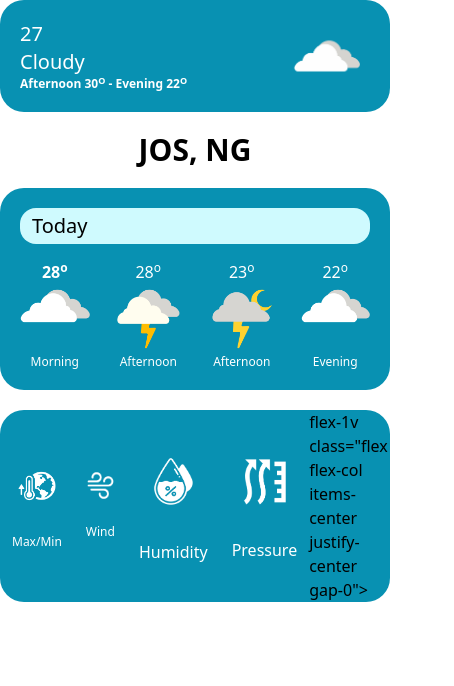
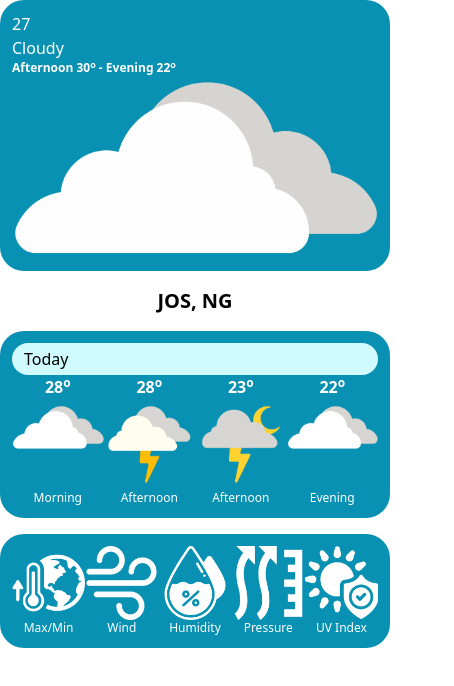
Before and after one commit to dgplang/weather-app, a website: page dist/index.html in a window 390 px wide. Shown: the whole page, 454 px wide, since content can reach past the window. Drawn offline with Linux system fonts and the light colour scheme; a web font is replaced by a local one.

Commit message:
effects responsiveness on smaller screens

```diff
--- a/dist/index.html
+++ b/dist/index.html
@@ -6,74 +6,83 @@
     <title>Weather App</title>
     <link rel="preconnect" href="https://fonts.googleapis.com">
     <link rel="preconnect" href="https://fonts.gstatic.com" crossorigin>
-    <link href="https://fonts.googleapis.com/cSS 2?family=Roboto+Flex:opsz,wght@8..144,100..1000&display=swap" rel="stylesheet">
+    <link href="https://fonts.googleapis.com/css2?family=Roboto+Flex:opsz,wght@8..144,100..1000&display=swap" rel="stylesheet">
     <link rel="stylesheet" href="/font-awesome-4.7.0/css/font-awesome.min.css">
     <link rel="stylesheet" href="/style.css">
 </head>
-<body class="m-0 p-0 box-border">
-    <div class="m-0 xs:m-0 sm:m-0 md:m-5">
-        <div class="p-0 xs:p-0 sm:p-0 md:p-2 flex flex-col items-start gap-5 vw-100">
-            <div class="flex items-center p-5 rounded-3xl bg-cyan-600 w-full">
-                <div class="flex flex-col w-3/4 sm:w-3/4 md:w-1/2">
-                    <div class="text-white text-xl xs:text-2xl sm:text-3xl md:text-5xl font-medium">27</div>
-                    <div class="text-white text-xl font-medium">Cloudy</div>
-                    <div class="text-white text-xs xs:text-xs sm:text-sm md:text-xl font-semibold">Afternoon 30<sup>O</sup> - Evening 22<sup>O</sup></div>
+<body class="m-0 p-0 box-border font-['Roboto_Flex']">
+    <div class="m-2 xs:m-3 sm:m-4 md:m-5">
+        <div class="flex flex-col items-start gap-4 w-full">
+            <!-- Main Weather Card -->
+            <div class="flex flex-col xs:flex-row items-center p-3 xs:p-4 sm:p-5 rounded-3xl bg-cyan-600 w-full">
+                <div class="flex flex-col w-full xs:w-3/4 sm:w-2/3 md:w-1/2">
+                    <div class="text-white text-lg xs:text-xl sm:text-2xl md:text-4xl font-medium">27</div>
+                    <div class="text-white text-base xs:text-lg sm:text-xl font-medium">Cloudy</div>
+                    <div class="text-white text-xs xs:text-sm sm:text-base md:text-lg font-semibold">
+                        Afternoon 30<sup>o</sup> - Evening 22<sup>o</sup>
+                    </div>
                 </div>
-                <div class="flex justify-center w-1/4 sm:1/4 md:w-1/2">
-                    <img src="/media/sky0.png" alt="The Sky" class="scale-75 sm:scale-75 md:scale-50">
+                <div class="flex justify-center w-full xs:w-1/4 sm:w-1/3 md:w-1/2">
+                    <img src="/media/sky0.png" alt="The Sky" class="w-20 xs:w-24 sm:w-28 md:w-32 h-auto">
                 </div>
             </div>
 
-            <div class="text-3xl md:text-5xl mx-auto text-black font-semibold">
+            <!-- Location -->
+            <div class="text-xl xs:text-2xl sm:text-3xl md:text-4xl mx-auto text-black font-semibold">
                 JOS, NG
             </div>
 
-            <div class="flex flex-col bg-cyan-600 rounded-3xl p-5 gap-4 w-full">
-                <div class="text-xl sm:text-xl md:text-2xl font-normal md:font-medium text-black px-3 md:px-10 py-1 md:py-2 rounded-2xl md:rounded-3xl bg-cyan-100 w-full">Today</div>
-                <div class="flex items-center justify-between w-full gap-6">
-                    <div class="flex flex-col items-center justify-center">
-                        <div class="xs:text-sm sm:text-xl md:text-3xl text-white font-semibold">28<sup>o</sup></div>
-                        <div class="flex-1"><img src="/media/sky1.png" alt="" class="mx-auto"></div>
-                        <div class="text-white text-xs md:text-xl font-medium">Morning</div>
+            <!-- Daily Forecast -->
+            <div class="flex flex-col bg-cyan-600 rounded-3xl p-3 xs:p-4 sm:p-5 gap-3 w-full">
+                <div class="text-base xs:text-lg sm:text-xl md:text-2xl font-normal md:font-medium text-black px-3 xs:px-4 sm:px-6 py-1 sm:py-2 rounded-2xl bg-cyan-100 w-full">Today</div>
+                <div class="flex flex-wrap items-center justify-between w-full gap-2 xs:gap-3 sm:gap-4">
+                    <div class="flex flex-col items-center justify-center flex-1 min-w-[80px]">
+                        <div class="text-sm xs:text-base sm:text-lg md:text-2xl text-white font-semibold">28<sup>o</sup></div>
+                        <div class="flex-1"><img src="/media/sky1.png" alt="" class="w-12 xs:w-14 sm:w-16 h-auto mx-auto"></div>
+                        <div class="text-white text-xs xs:text-sm sm:text-base md:text-lg font-medium">Morning</div>
                     </div>
-                    <div class="flex flex-col items-center justify-center">
-                        <div class="xs:text-sm sm:text-xl md:text-3xl text-white font-medium">28<sup>o</sup></div>
-                        <div class="flex-1"><img src="/media/sky2.png" alt="" class="mx-auto"></div>
-                        <div class="text-white text-xs md:text-xl font-medium">Afternoon</div>
+                    <div class="flex flex-col items-center justify-center flex-1 min-w-[80px]">
+                        <div class="text-sm xs:text-base sm:text-lg md:text-2xl text-white font-semibold">28<sup>o</sup></div>
+                        <div class="flex-1"><img src="/media/sky2.png" alt="" class="w-12 xs:w-14 sm:w-16 h-auto mx-auto"></div>
+                        <div class="text-white text-xs xs:text-sm sm:text-base md:text-lg font-medium">Afternoon</div>
                     </div>
-                    <div class="flex flex-col items-center justify-center">
-                        <div class="xs:text-sm sm:text-xl md:text-3xl text-white font-medium">23<sup>o</sup></div>
-                        <div class="flex-1"><img src="/media/sky3.png" alt="" class="mx-auto"></div>
-                        <div class="text-white text-xs md:text-xl font-medium">Afternoon</div>
+                    <div class="flex flex-col items-center justify-center flex-1 min-w-[80px]">
+                        <div class="text-sm xs:text-base sm:text-lg md:text-2xl text-white font-semibold">23<sup>o</sup></div>
+                        <div class="flex-1"><img src="/media/sky3.png" alt="" class="w-12 xs:w-14 sm:w-16 h-auto mx-auto"></div>
+                        <div class="text-white text-xs xs:text-sm sm:text-base md:text-lg font-medium">Afternoon</div>
                     </div>
-                    <div class="flex flex-col items-center justify-center">
-                        <div class="xs:text-sm sm:text-xl md:text-3xl text-white font-medium">22<sup>o</sup></div>
-                        <div class="flex-1"><img src="/media/sky4.png" alt="" class="mx-auto"></div>
-                        <div class="text-white text-xs md:text-xl font-medium">Evening</div>
+                    <div class="flex flex-col items-center justify-center flex-1 min-w-[80px]">
+                        <div class="text-sm xs:text-base sm:text-lg md:text-2xl text-white font-semibold">22<sup>o</sup></div>
+                        <div class="flex-1"><img src="/media/sky4.png" alt="" class="w-12 xs:w-14 sm:w-16 h-auto mx-auto"></div>
+                        <div class="text-white text-xs xs:text-sm sm:text-base md:text-lg font-medium">Evening</div>
                     </div>
                 </div>
             </div>
-            <div class="flex items-center justify-between bg-cyan-600 rounded-3xl w-full">
-                <div class="flex flex-col items-center justify-center gap-0">
-                    <div class="flex-1"><img src="/media/icon1.png" alt="" class="scale-50"></div>
-                    <div class="text-xs md:text-xl font-medium text-white p-3">Max/Min</div>
+
+            <!-- Weather Metrics -->
+            <div class="flex flex-wrap items-center justify-between bg-cyan-600 rounded-3xl w-full p-3 xs:p-4 sm:p-5 gap-2 xs:gap-3">
+                <div class="flex flex-col items-center justify-center flex-1 min-w-[60px] gap-0">
+                    <div class="flex-1"><img src="/media/icon1.png" alt="" class="w-10 xs:w-12 sm:w-14 h-auto"></div>
+                    <div class="text-xs xs:text-sm sm:text-base md:text-lg font-medium text-white p-2 xs:p-3">Max/Min</div>
                 </div>
-                <div class="flex flex-col items-center justify-center gap-0">
-                    <div class="flex-1"><img src="/media/icon2.png" alt="" class="scale-50"></div>
-                    <div class="text-xs md:text-xl font-medium text-white p-3">Wind</div>
+                <div class="flex flex-col items-center justify-center flex-1 min-w-[60px] gap-0">
+                    <div class="flex-1"><img src="/media/icon2.png" alt="" class="w-10 xs:w-12 sm:w-14 h-auto"></div>
+                    <div class="text-xs xs:text-sm sm:text-base md:text-lg font-medium text-white p-2 xs:p-3">Wind</div>
                 </div>
-                <div class="flex flex-col items-center justify-center gap-0">
-                    <div class="flex-1"><img src="/media/icon3.png" alt="" class="scale-50"></div>
-                    <div class="text-xd:text-xl font-medium text-white p-3">Humidity</div>
+                <div class="flex flex-col items-center justify-center flex-1 min-w-[60px] gap-0">
+                    <div class="flex-1"><img src="/media/icon3.png" alt="" class="w-10 xs:w-12 sm:w-14 h-auto"></div>
+                    <div class="text-xs xs:text-sm sm:text-base md:text-lg font-medium text-white p-2 xs:p-3">Humidity</div>
                 </div>
-                <div cs="flex flex-col items-center justify-center gap-0">
-                    <div class="flex-1"><img src="/media/icon4.png" alt="" class="scale-50"></div>
-                    <div class="flex-1t-xs md:text-xl font-medium text-white p-3">Pressure</div>
+                <div class="flex flex-col items-center justify-center flex-1 min-w-[60px] gap-0">
+                    <div class="flex-1"><img src="/media/icon4.png" alt="" class="w-10 xs:w-12 sm:w-14 h-auto"></div>
+                    <div class="text-xs xs:text-sm sm:text-base md:text-lg font-medium text-white p-2 xs:p-3">Pressure</div>
                 </div>
-                flex-1v class="flex flex-col items-center justify-center gap-0">
-                    <div class="flex-1"><img src="/media/icon5.png" alt="" class="scale-50"></div>
-                    <div class="flex-1t-xs md:text-xl font-medium text-white p-3">UV Index</div>
+                <div class="flex flex-col items-center justify-center flex-1 min-w-[60px] gap-0">
+                    <div class="flex-1"><img src="/media/icon5.png" alt="" class="w-10 xs:w-12 sm:w-14 h-auto"></div>
+                    <div class="text-xs xs:text-sm sm:text-base md:text-lg font-medium text-white p-2 xs:p-3">UV Index</div>
                 </div>
+            </div>
         </div>
     </div>
+</body>
 </html>
```
